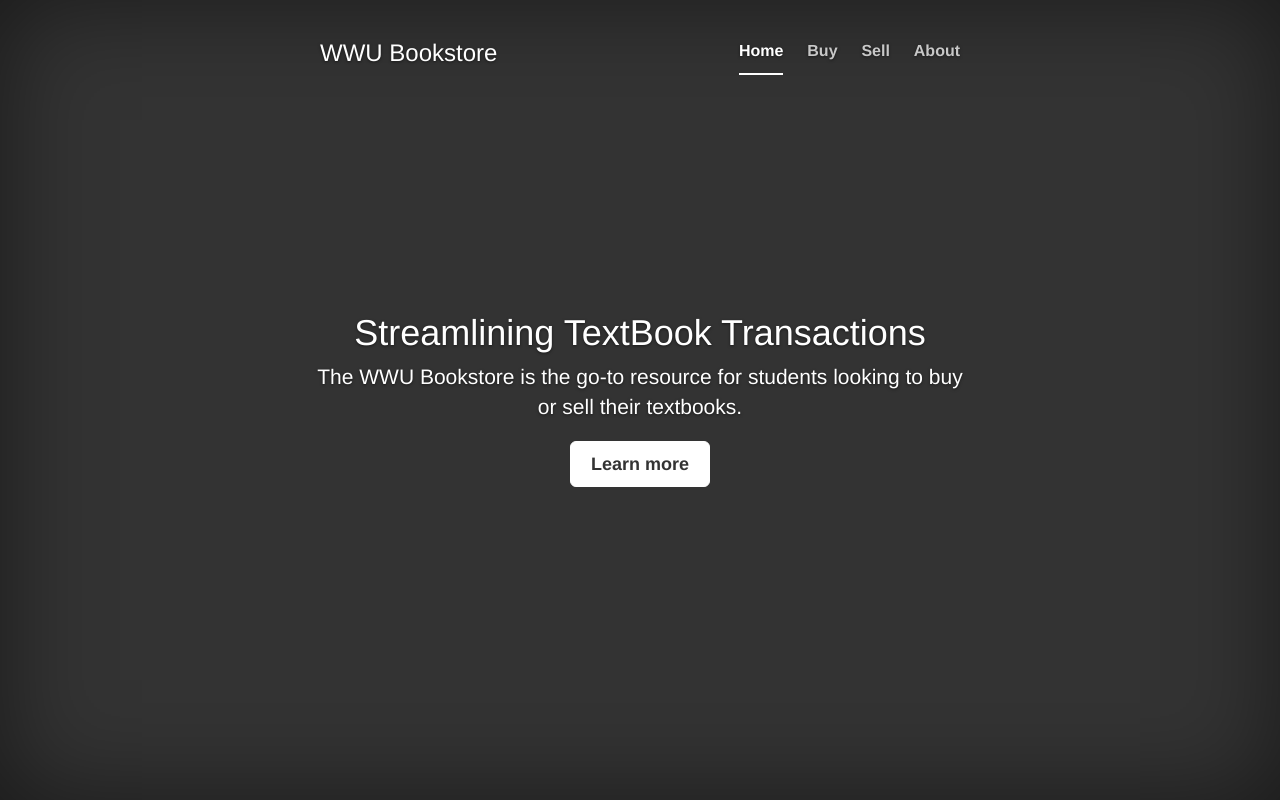
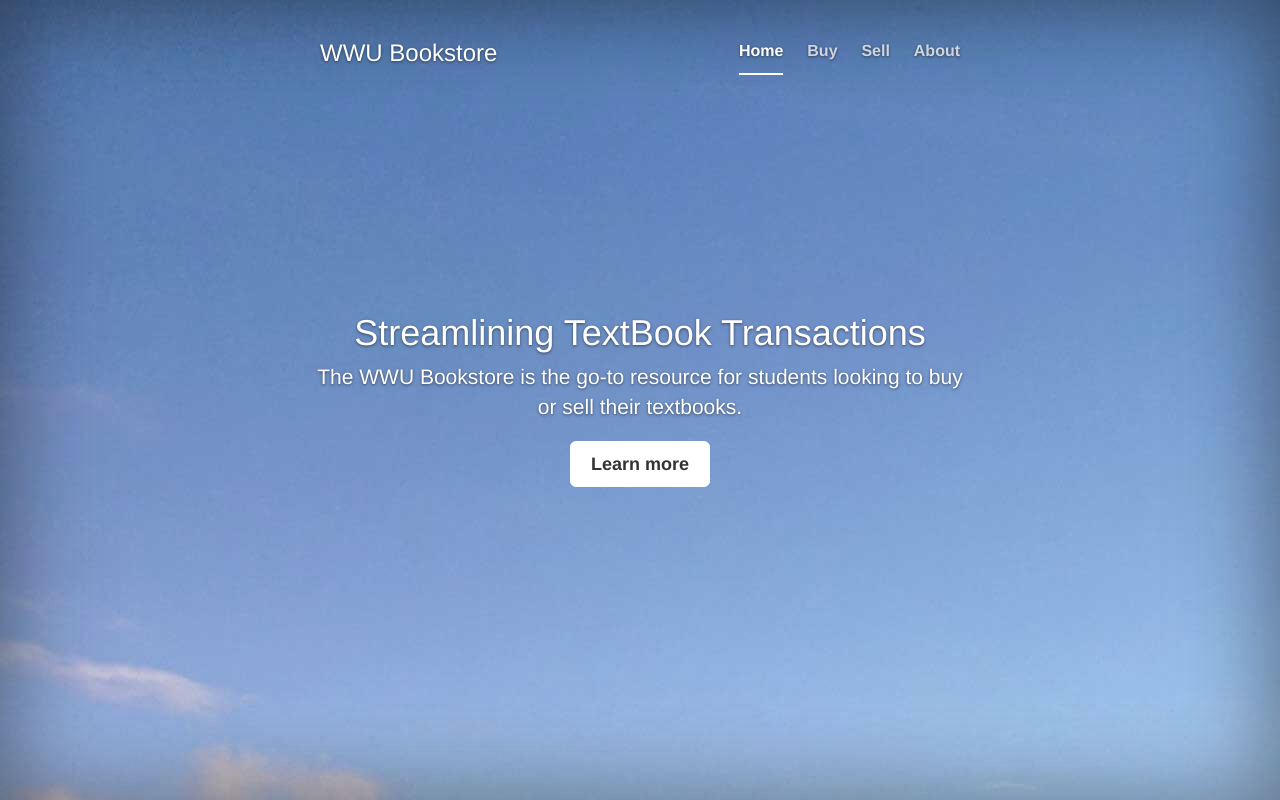
Before and after one commit to holdtb/CS491_Bookstore, a PHP site: page / in a window 1280 px wide. Run offline with PHP 8.4, Linux system fonts and the light colour scheme; some libraries are stand-ins or nearby versions.

Commit message:
updated CSS for cover

```diff
--- a/BookstoreTest/bootstrap/css/cover.css
+++ b/BookstoreTest/bootstrap/css/cover.css
@@ -26,6 +26,7 @@ a:hover {
 
 html,
 body {
+  background: url(Images/header-bg.jpg);
   height: 100%;
   background-color: #333;
 }
```
Also changed, not shown: BookstoreTest/images/header-bg.jpg (added).
